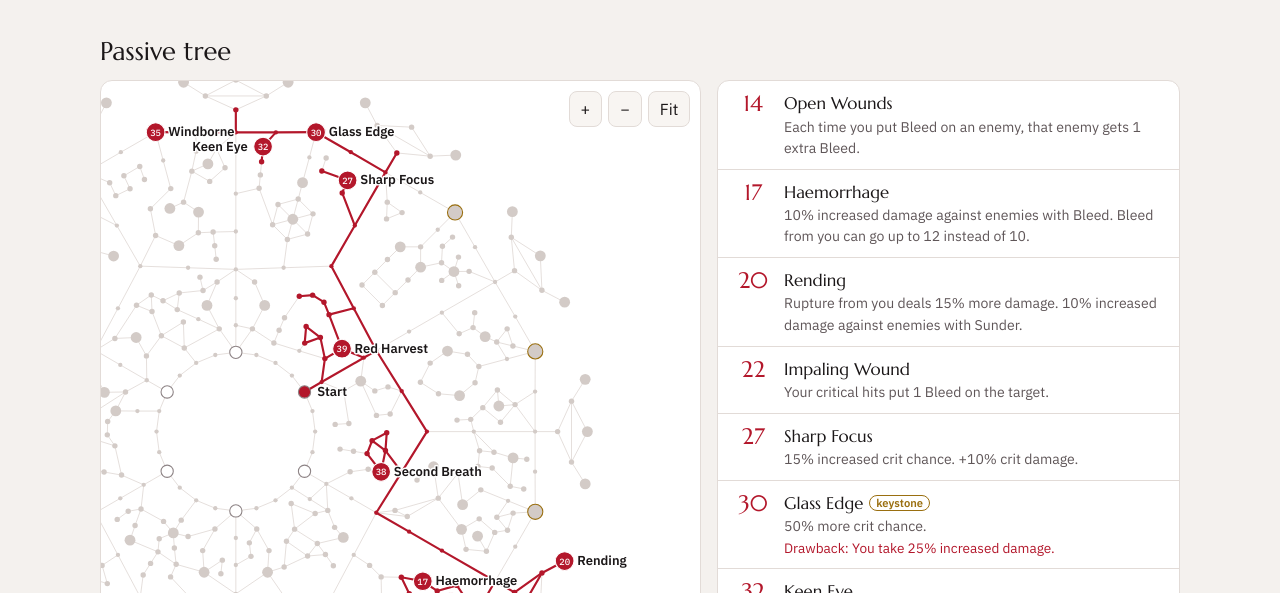
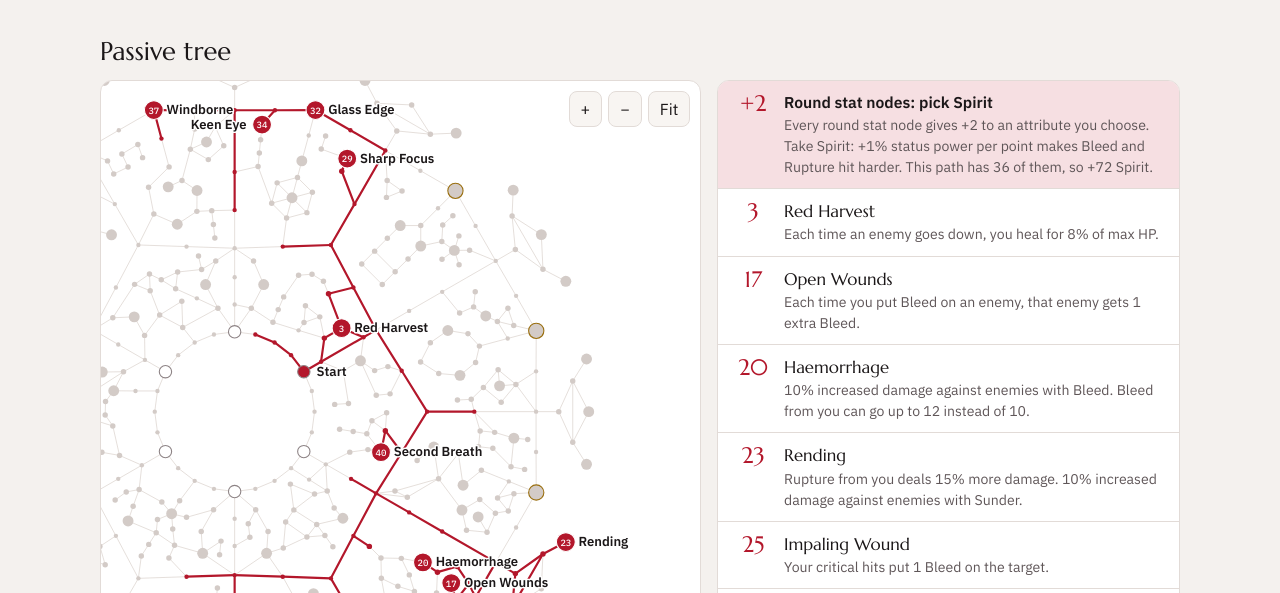
Before and after one commit to IamN4m3l3ss/FL-Builds, a plain HTML site: page build.html in a window 1280 px wide. Shown: the part 207-800 px from the top of the page. Drawn offline with Linux system fonts and the light colour scheme.

Commit message:
Value stat nodes as Spirit for status power; show the stat pick on the build page
Co-Authored-By: Claude Opus 5.5 <noreply@anthropic.com>

```diff
--- a/assets/build.js
+++ b/assets/build.js
@@ -73,11 +73,12 @@
 
     /* milestones */
     let last = 0;
-    $('miles').innerHTML = majors.map((nid) => {
+    const statRow = B.statPick ? `<div class="mile fill stat"><span class="pt">+2</span><span><b>Round stat nodes: pick ${B.statPick.attr}</b><span class="d">${B.statPick.why}</span></span></div>` : '';
+    $('miles').innerHTML = statRow + majors.map((nid) => {
       const n = N[nid], s = stepOf[nid]; last = s;
       return `<button class="mile" data-s="${s}"><span class="pt">${s}</span><span><b>${n.n}</b>${n.k === 'keystone' ? '<span class="ks">keystone</span>' : ''}
         <span class="d">${n.d}</span>${n.c ? `<span class="c">Drawback: ${n.c}</span>` : ''}</span></button>`;
-    }).join('') + (last < total ? `<div class="mile fill"><span class="pt">${last + 1}+</span><span>Spend the last ${total - last} points on the status power and crit chance nodes next to the path (shown on the map).</span></div>` : '');
+    }).join('') + (last < total ? `<div class="mile fill"><span class="pt">${last + 1}+</span><span>Spend the last ${total - last} points on the nodes next to the path shown on the map, mostly more stat nodes.</span></div>` : '');
     document.querySelectorAll('.mile[data-s]').forEach((m) => m.addEventListener('click', () => go(+m.dataset.s)));
 
     const step = $('step'); step.max = total;
--- a/assets/style.css
+++ b/assets/style.css
@@ -119,3 +119,5 @@ footer{font-size:.82rem;color:var(--faint)}
 .cn.on .d{color:var(--muted)}
 .cn .w{display:block;font-size:.82rem;color:var(--blood)}
 .ks{font-size:.7rem;font-weight:600;color:var(--gold);border:1px solid currentColor;border-radius:99px;padding:0 6px}
+.mile.stat{background:var(--blood-soft);color:var(--ink)}
+.mile.stat b{font-family:var(--f-body);font-weight:600;font-size:.98rem}
--- a/builds/bloodletter.json
+++ b/builds/bloodletter.json
@@ -8,7 +8,10 @@
  "gate": "g6",
  "order": [
   "t34",
-  "t35",
+  "i.grit.s0",
+  "i.grit.n0",
+  "f127.s0",
+  "t53",
   "t36",
   "t52",
   "t41",
@@ -21,7 +24,7 @@
   "w.blood.1.s3",
   "w.blood.1.s2",
   "w.blood.1.n0",
-  "w.blood.1.s1",
+  "w.blood.1.s4",
   "w.blood.1.s0",
   "w.blood.sig.n1",
   "r.rending.e",
@@ -29,7 +32,6 @@
   "r.rending.an",
   "r.rending.b",
   "r.rending.bn",
-  "t53",
   "t42",
   "t83",
   "f19.s0",
@@ -45,30 +47,31 @@
   "k.blood",
   "f39.s1",
   "i.constitution.n0",
-  "i.grit.n0",
-  "w.blood.1.s4",
-  "f91.s0",
-  "r.hunt.e",
-  "r.static.e",
-  "w.sun.1.s2",
-  "f39.s0",
-  "f39.s2",
-  "f127.s0",
-  "f127.s1",
-  "f127.s2",
-  "f127.s3",
-  "f1774.s2",
-  "i.grit.s0",
-  "f637.s1",
-  "f637.s0",
-  "f637.s2",
-  "w.blood.sig.s3",
-  "w.blood.sig.s7",
-  "w.blood.sig.s8",
-  "w.blood.sig.s6",
-  "w.blood.sig.s2"
+  "t35",
+  "t85",
+  "t16",
+  "t54",
+  "t17",
+  "t18",
+  "t55",
+  "t57",
+  "t32",
+  "t78",
+  "t50",
+  "w.blood.sig.s0",
+  "t40",
+  "t73",
+  "f1026.s0",
+  "t49",
+  "t30",
+  "t72",
+  "t70",
+  "t48"
  ],
  "goals": [
+  "Open Wounds",
+  "Open Wounds",
+  "Open Wounds",
   "Open Wounds",
   "Open Wounds",
   "Open Wounds",
@@ -95,7 +98,6 @@
   "Sharp Focus",
   "Sharp Focus",
   "Sharp Focus",
-  "Sharp Focus",
   "Keen Eye",
   "Keen Eye",
   "Keen Eye",
@@ -107,8 +109,6 @@
   "Blood Rite",
   "Second Breath",
   "Second Breath",
-  "Red Harvest",
-  "filler",
   "filler",
   "filler",
   "filler",
@@ -219,5 +219,9 @@
  "chase": {
   "item": "Serpent Coil",
   "why": "Every Bleed you apply also gives Vulnerable, so each Bleed sets off Rupture."
+ },
+ "statPick": {
+  "attr": "Spirit",
+  "why": "Every round stat node gives +2 to an attribute you choose. Take Spirit: +1% status power per point makes Bleed and Rupture hit harder. This path has 36 of them, so +72 Spirit."
  }
 }
```
Also changed, not shown: 1 other file.
